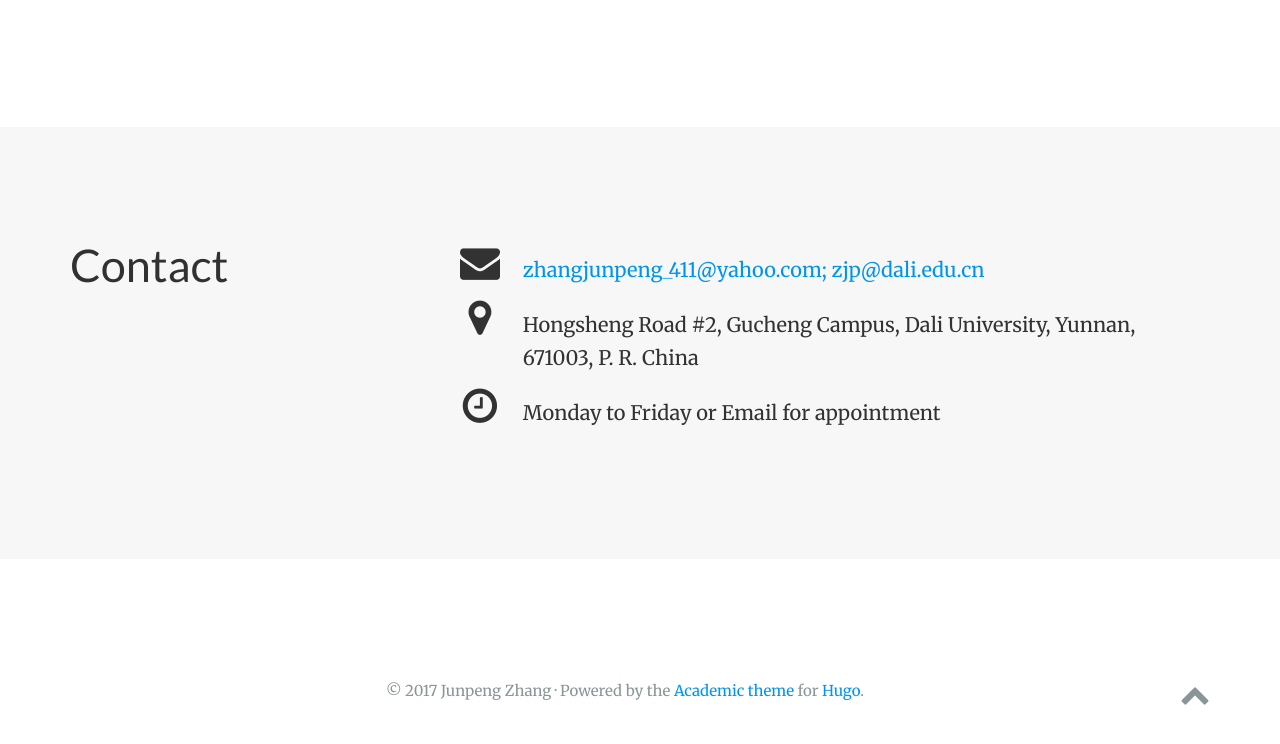
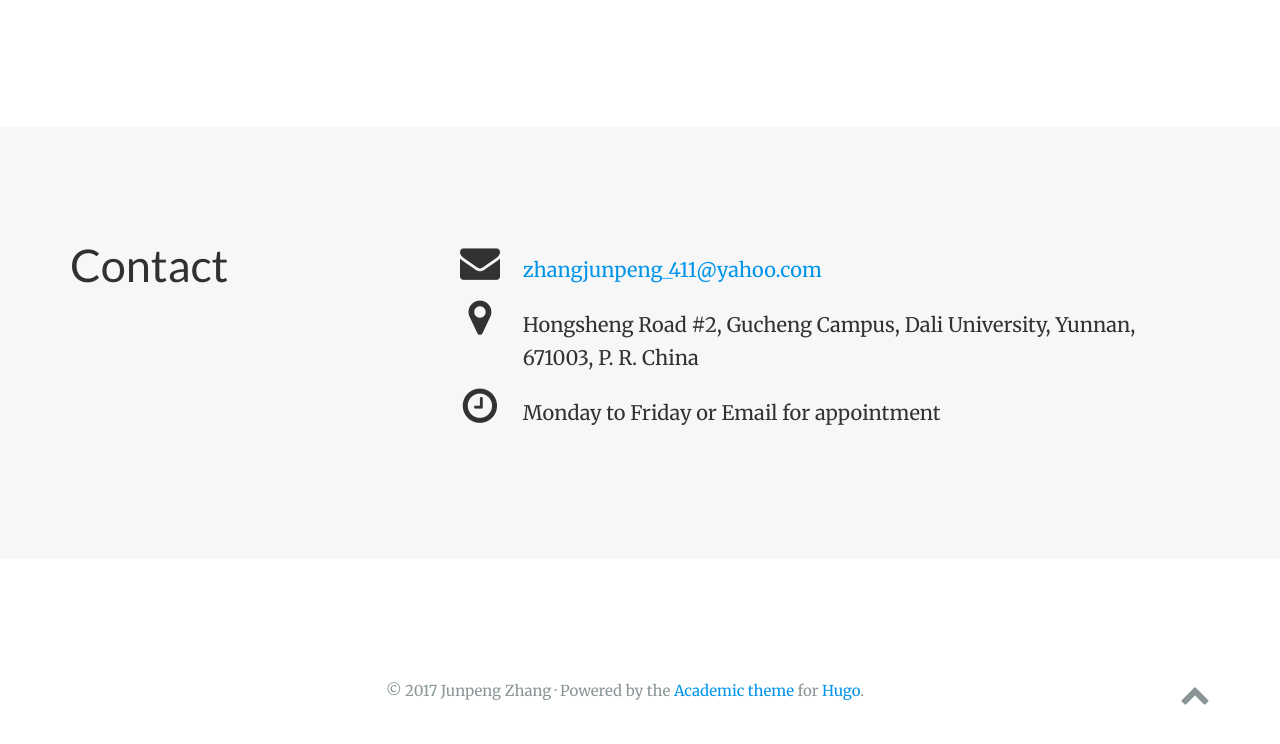
Before and after one commit to zhangjunpeng411/zhangjunpeng.github.io, a plain HTML site: page index.html in a window 1280 px wide. Shown: the part 5554-6298 px from the top of the page. Drawn offline with nearby package versions, Linux system fonts and the light colour scheme; some icons are missing.

Commit message:
Build website

```diff
--- a/index.html
+++ b/index.html
@@ -972,7 +972,7 @@
 
       <li>
         <i class="fa-li fa fa-envelope fa-2x" aria-hidden="true"></i>
-        <span id="person-email" itemprop="email"><a href="mailto:zhangjunpeng_411@yahoo.com;%20zjp@dali.edu.cn">zhangjunpeng_411@yahoo.com; zjp@dali.edu.cn</a></span>
+        <span id="person-email" itemprop="email"><a href="mailto:zhangjunpeng_411@yahoo.com">zhangjunpeng_411@yahoo.com</a></span>
       </li>
 
 
```
